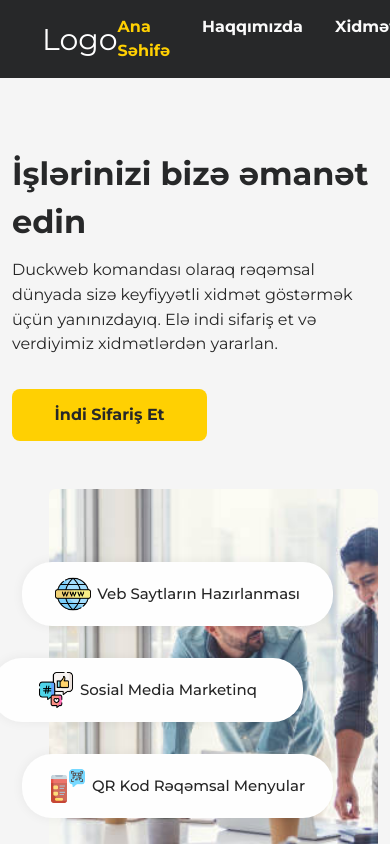
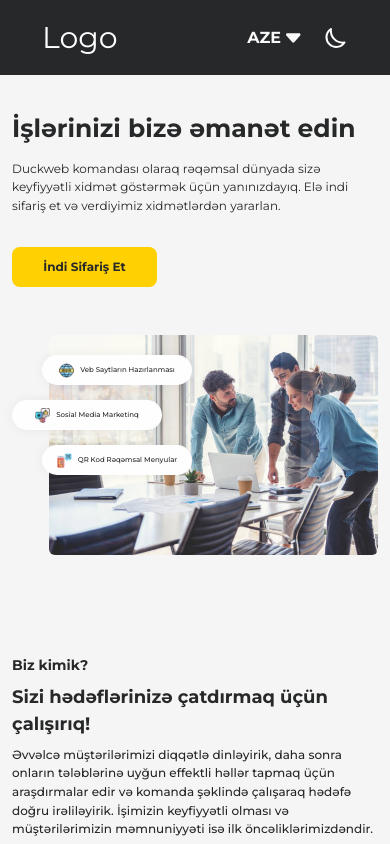
Before and after one commit to karamsafarli/duckweb, a React (Vite) app: page / in a window 390 px wide. Shown: the top 844 px of the page. Built offline with nearby package versions, Linux system fonts and the light colour scheme.

Commit message:
responsive design 1/2

```diff
--- a/src/App.jsx
+++ b/src/App.jsx
@@ -307,7 +307,7 @@ const App = () => {
                         type: 'spring'
                       }}
                       className={`home_service ${theme === 'dark' && 'darkmode_secondary'}`}>
-                      <div className="icon">
+                      <div className="iconn">
                         <img src="/assets/globe.png" alt="" />
                       </div>
                       <p>{languages[lang].first}</p>
@@ -328,7 +328,7 @@ const App = () => {
                         type: 'spring'
                       }}
                       className={`home_service ${theme === 'dark' && 'darkmode_secondary'}`}>
-                      <div className="icon">
+                      <div className="iconn">
                         <img src="/assets/smmicon.png" alt="" />
                       </div>
                       <p>{languages[lang].second}</p>
@@ -349,7 +349,7 @@ const App = () => {
                         type: 'spring'
                       }}
                       className={`home_service ${theme === 'dark' && 'darkmode_secondary'}`}>
-                      <div className="icon">
+                      <div className="iconn">
                         <img src="/assets/qricon.png" alt="" />
                       </div>
                       <p>{languages[lang].third}</p>
--- a/src/styles/style.scss
+++ b/src/styles/style.scss
@@ -8,7 +8,11 @@
     outline: none;
     font-family: 'Montserrat', sans-serif;
     list-style: none;
-    cursor: none !important;
+
+    @media (min-width:991px) {
+        cursor: none !important;
+    }
+
     // &::selection {
     //     background-color: #262626;
     //     color: #FFD002;
@@ -46,6 +50,10 @@ body {
             }
 
             .nav_links {
+                @media (max-width: 992px) {
+                    display: none;
+                }
+
                 ul {
                     padding: 0;
                     margin: 0;
@@ -133,11 +141,19 @@ body {
         section {
             padding: 100px 0;
             overflow: hidden;
+
+            @media (max-width: 992px) {
+                padding-bottom: 0;
+            }
         }
 
         #home {
             .home_left {
                 padding-top: 50px;
+
+                @media (max-width: 768px) {
+                    padding-top: 10px;
+                }
 
                 h1 {
                     color: #272829;
@@ -147,16 +163,23 @@ body {
                     font-weight: 700;
                     line-height: 150%;
                     margin-bottom: 12px;
+
+                    @media (max-width: 768px) {
+                        font-size: 25px;
+                    }
                 }
 
                 p {
                     color: #262626;
-                    // font-family: Lato;
                     font-size: 16px;
                     font-style: normal;
                     font-weight: 400;
                     line-height: 155%;
                     margin-bottom: 32px;
+
+                    @media (max-width: 768px) {
+                        font-size: 12px;
+                    }
                 }
 
                 a {
@@ -174,6 +197,12 @@ body {
                     display: flex;
                     justify-content: center;
                     align-items: center;
+
+                    @media (max-width: 768px) {
+                        font-size: 12px;
+                        height: 40px;
+                        width: 145px;
+                    }
                 }
             }
 
@@ -184,6 +213,10 @@ body {
                     width: 90%;
                     height: 490px;
                     margin-left: auto;
+
+                    @media (max-width: 768px) {
+                        height: auto;
+                    }
 
                     img {
                         width: 100%;
@@ -201,6 +234,17 @@ body {
                     left: -20px;
                     top: 73px;
 
+                    @media (max-width: 768px) {
+                        gap: 20px;
+                        top: 40px;
+                        left: 0;
+                    }
+
+                    @media (max-width: 450px) {
+                        gap: 15px;
+                        top: 20px;
+                    }
+
                     .home_service {
                         display: flex;
                         width: 311px;
@@ -212,6 +256,16 @@ body {
                         background: #FEFEFE;
                         box-shadow: 0px 0px 12px 0px rgba(34, 34, 34, 0.06);
 
+                        @media (max-width: 768px) {
+                            width: 200px;
+                            height: 40px;
+                        }
+
+                        @media (max-width: 450px) {
+                            width: 150px;
+                            height: 30px;
+                        }
+
                         &:nth-child(1) {
                             margin-left: 30px;
                         }
@@ -220,9 +274,22 @@ body {
                             margin-left: 30px;
                         }
 
-                        .icon {
+                        .iconn {
                             width: 36px;
                             height: 36px;
+                            display: flex;
+                            justify-content: center;
+                            align-items: center;
+
+                            @media (max-width: 768px) {
+                                width: 20px;
+                                height: 20px;
+                            }
+
+                            @media (max-width: 450px) {
+                                width: 15px;
+                                height: 15px;
+                            }
 
                             img {
                                 width: 100%;
@@ -237,6 +304,14 @@ body {
                             font-style: normal;
                             font-weight: 500;
                             line-height: 150%;
+
+                            @media (max-width: 768px) {
+                                font-size: 10px;
+                            }
+
+                            @media (max-width: 450px) {
+                                font-size: 7px;
+                            }
                         }
                     }
                 }
@@ -247,12 +322,20 @@ body {
             .about_left {
                 padding-top: 50px;
 
+                @media (max-width: 768px) {
+                    padding-top: 0;
+                }
+
                 h3 {
                     color: #272829;
                     font-size: 20px;
                     font-style: normal;
                     font-weight: 700;
                     line-height: 150%;
+
+                    @media (max-width: 768px) {
+                        font-size: 14px;
+                    }
                 }
 
                 h2 {
@@ -261,6 +344,10 @@ body {
                     font-style: normal;
                     font-weight: 700;
                     line-height: 150%;
+
+                    @media (max-width: 768px) {
+                        font-size: 18px;
+                    }
                 }
 
                 p {
@@ -269,6 +356,10 @@ body {
                     font-style: normal;
                     font-weight: 500;
                     line-height: 155%;
+
+                    @media (max-width: 768px) {
+                        font-size: 12px;
+                    }
                 }
             }
 
@@ -309,6 +400,10 @@ body {
             justify-content: center;
             margin-bottom: 60px;
 
+            @media (max-width: 768px) {
+                margin-bottom: 40px;
+            }
+
             h2 {
                 color: #272829;
                 font-family: Roboto;
@@ -318,8 +413,13 @@ body {
                 line-height: 150%;
                 position: relative;
                 margin: 0;
+                text-align: center;
                 cursor: default;
                 z-index: 5;
+
+                @media (max-width: 768px) {
+                    font-size: 32px;
+                }
 
                 &:hover {
                     .bottom_line {
@@ -345,7 +445,6 @@ body {
 
             .service_container {
 
-                // padding-left: 40px;
                 h3 {
                     color: #272829;
                     font-size: 24px;
@@ -353,6 +452,10 @@ body {
                     font-weight: 700;
                     line-height: 150%;
                     margin-bottom: 20px;
+
+                    @media (max-width: 768px) {
+                        font-size: 18px;
+                    }
                 }
 
                 .service_options {
@@ -366,6 +469,10 @@ body {
                         font-weight: 500;
                         line-height: 150%;
                         margin-bottom: 16px;
+
+                        @media (max-width: 768px) {
+                            font-size: 12px;
+                        }
                     }
                 }
             }
@@ -375,6 +482,12 @@ body {
             .process_container {
                 display: flex;
                 justify-content: space-between;
+                flex-wrap: wrap;
+
+                @media (max-width: 992px) {
+                    gap: 50px;
+                    justify-content: center;
+                }
 
                 .process_step {
                     .process_circle {
@@ -440,7 +553,10 @@ body {
 
                 .step2_cont,
                 .step4_cont {
-                    padding-top: 70px;
+
+                    @media (min-width: 992px) {
+                        padding-top: 70px;
+                    }
                 }
             }
         }
@@ -545,8 +661,19 @@ body {
                 border-radius: 12px;
                 border: 1px solid rgba(38, 38, 38, 0.80);
 
+                @media (max-width: 992px) {
+                    margin-top: 60px;
+                }
+                @media (max-width: 768px) {
+                    padding: 40px 32px;
+                }
+
                 .cf_left {
                     padding-right: 40px;
+                    @media (max-width: 768px) {
+                        padding-right: 0;
+                        margin-bottom: 40px;
+                     }
 
                     .hand_icon {
                         width: 32px;
@@ -565,6 +692,9 @@ body {
                         font-style: normal;
                         font-weight: 700;
                         line-height: 150%;
+                        @media (max-width: 768px) {
+                           font-size: 18px;
+                        }
                     }
                 }
 
@@ -574,8 +704,17 @@ body {
                             display: flex;
                             justify-content: space-between;
 
+                            @media (max-width: 768px) {
+                                flex-direction: column;
+                            }
+
                             .input_container {
                                 width: 48%;
+
+                                @media (max-width: 768px) {
+                                    width: 100%;
+                                    margin-bottom: 10px;
+                                }
 
                                 label {
                                     color: rgba(38, 38, 38, 0.90);
@@ -835,7 +974,19 @@ body {
     position: fixed;
     bottom: 30px;
     right: 15px;
+    z-index: 2000;
     cursor: pointer;
+
+    svg {
+        @media (max-width: 768px) {
+            transform: scale(0.7);
+        }
+    }
+
+    @media (max-width: 768px) {
+        width: 30px;
+        height: 30px;
+    }
 }
 
 .custom_mouse {
@@ -845,6 +996,10 @@ body {
     pointer-events: none;
     width: 25px;
     height: 25px;
+
+    @media (max-width: 992px) {
+        display: none;
+    }
 
     img {
         width: 25px;
```
Also changed, not shown: components/FAQ/FaqComponent.jsx (+9 -5 lines), components/FAQ/faq.scss (+18 -0 lines).
